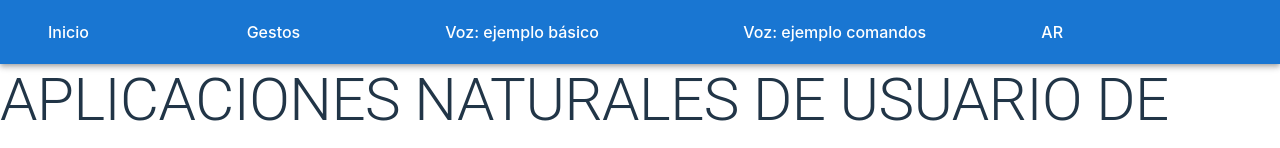
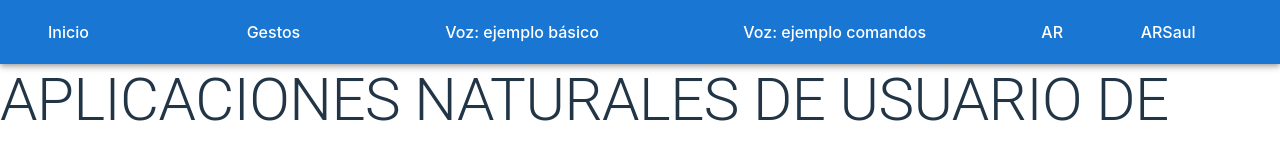
Before and after one commit to Saul-Ortega/Ortega_Rodriguez_Saul_Tarea1UT7, a React (Vite) app: page / in a window 1280 px wide. Shown: the top 148 px of the page. Built offline with nearby package versions, Linux system fonts and the light colour scheme.

Commit message:
style: Add ARSaul page to the dashboard

```diff
--- a/src/components/Dashboard.jsx
+++ b/src/components/Dashboard.jsx
@@ -29,7 +29,9 @@ function Dashboard() {
                             <Link to={'/ar'} style={{textDecoration:'none', color:'white'}}>AR</Link>
                         </Grid>
 
-
+                        <Grid size={{xs:12, md:1, lg:1}}>
+                            <Link to={'/arsaul'} style={{textDecoration:'none', color:'white'}}>ARSaul</Link>
+                        </Grid>
                     </Grid>
                 </Toolbar >
             </Container>
```
